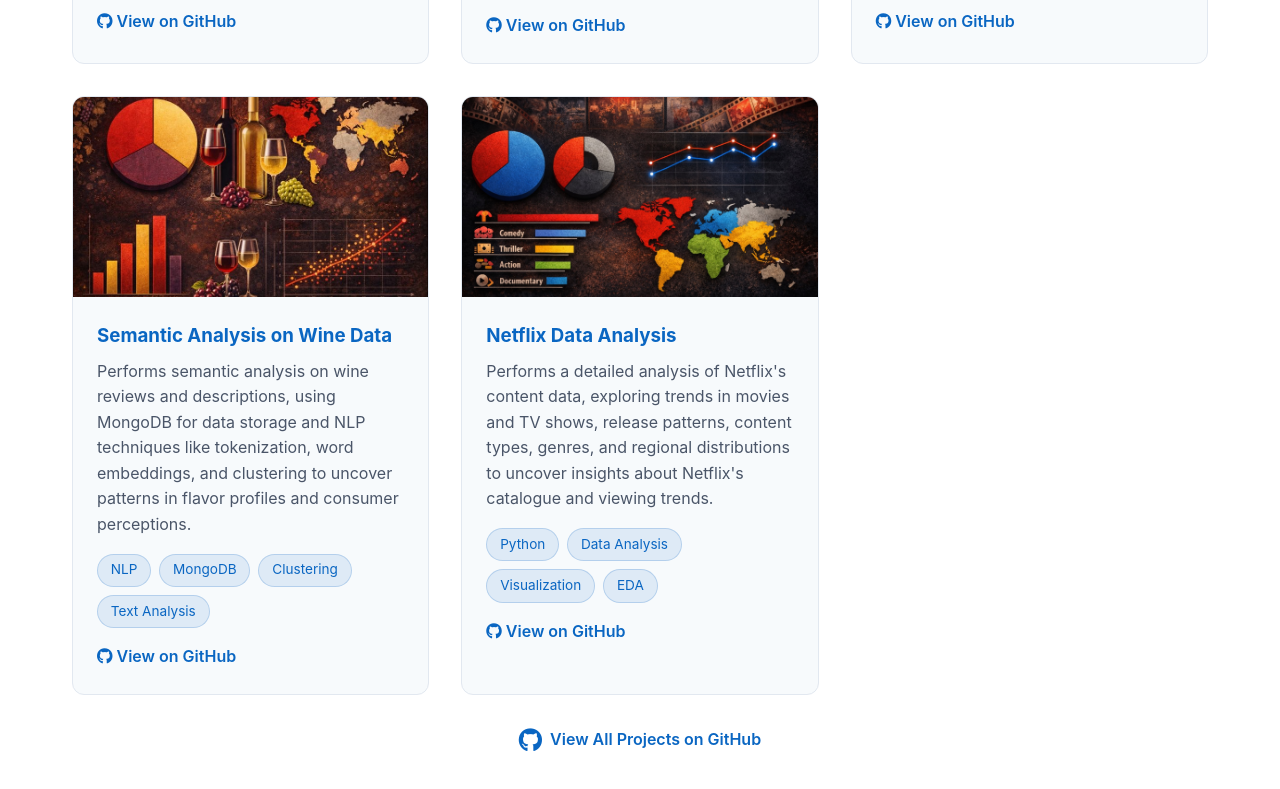
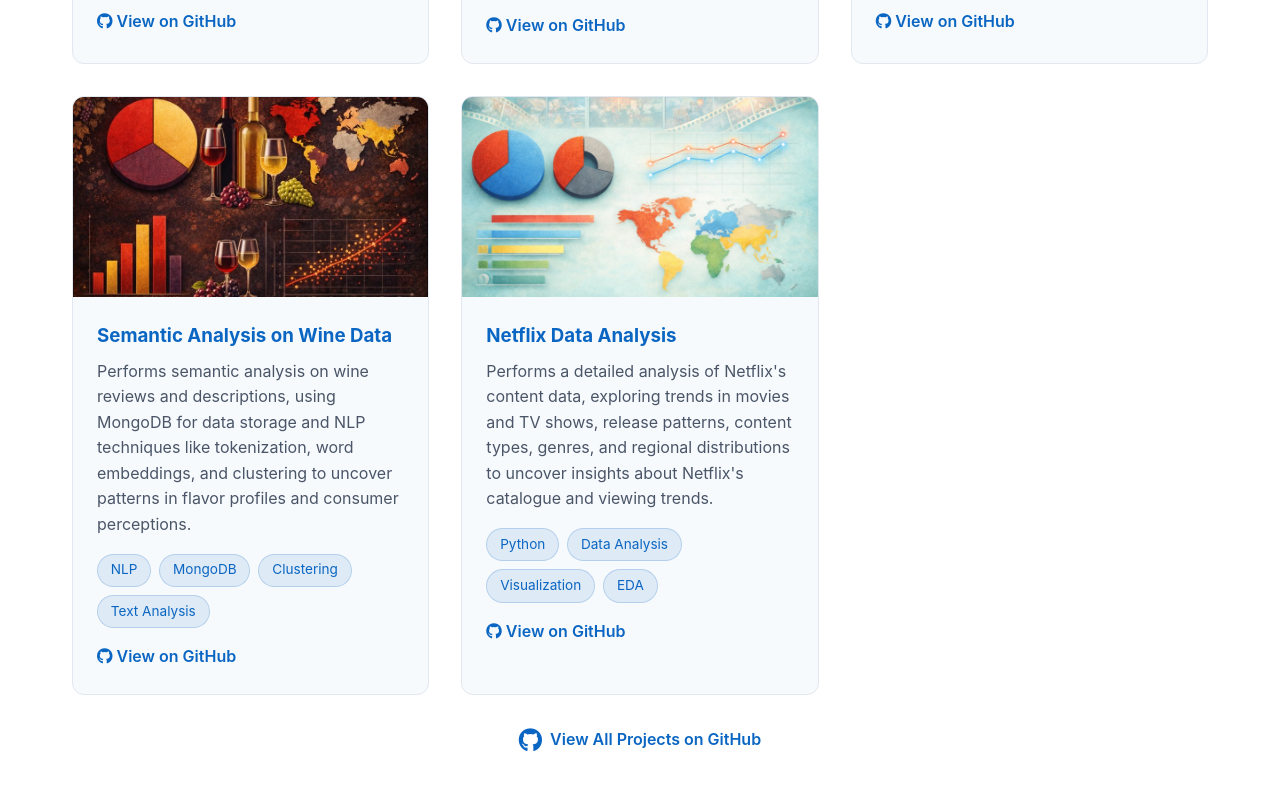
Before and after one commit to adlakhapriya95/priya_portfolio, a plain HTML site: page index.html in a window 1280 px wide. Shown: the part 4288-5077 px from the top of the page. Drawn offline with Linux system fonts and the light colour scheme.

Commit message:
Update index.html

```diff
--- a/index.html
+++ b/index.html
@@ -687,7 +687,7 @@
 
                 <div class="project-card">
                     <div class="project-image" style="background: none; padding: 0;">
-                        <img src="images/netflix.jpg" alt="Netflix Analysis" style="width: 100%; height: 100%; object-fit: cover;">
+                        <img src="images/netflix.jpeg" alt="Netflix Analysis" style="width: 100%; height: 100%; object-fit: cover;">
                     </div>
                     <div class="project-content">
                         <h3>Netflix Data Analysis</h3>
```
